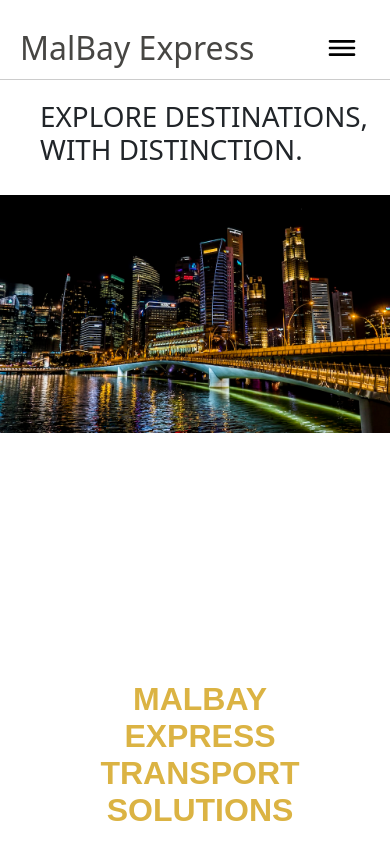
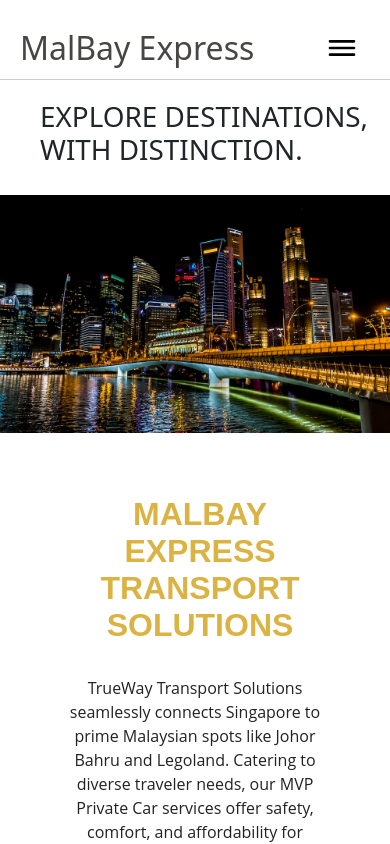
Before and after one commit to buddhathemanoj/malbay, a React (Create React App) app: page / in a window 390 px wide. Shown: the top 844 px of the page. Built offline with nearby package versions, Linux system fonts and the light colour scheme.

Commit message:
home csss

```diff
--- a/src/components/Home/home.css
+++ b/src/components/Home/home.css
@@ -152,7 +152,7 @@
 
 @media screen and (max-width: 960px) {
     .bgpic {
-        height: 60vh;
+        height: 38vh;
         width: 100%;
         background-size: contain;
         background-repeat: no-repeat;
```
